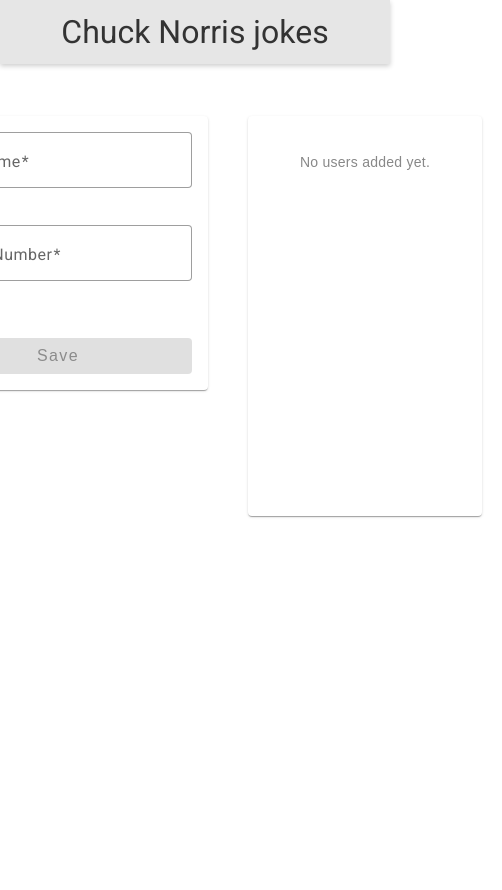
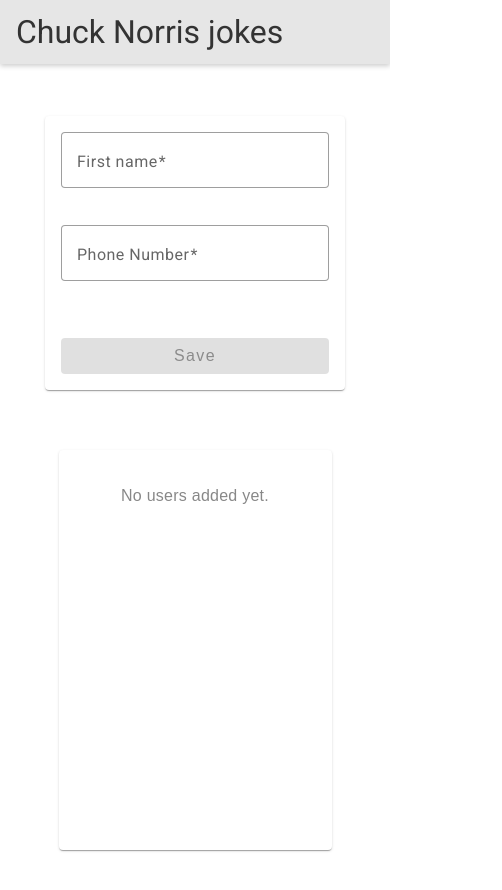
Before and after one commit to olga8karp/chuck-norris-jokes, an Angular app: page / in a window 390 px wide. Shown: the top 890 px of the page, 502 px wide, since content can reach past the window. Before the commit the page ends 844 px from the top, so only its background shows below. Built offline with nearby package versions, Linux system fonts and the light colour scheme.

Commit message:
Improve styles: add mobile resolution

```diff
--- a/src/app/app.component.scss
+++ b/src/app/app.component.scss
@@ -9,7 +9,6 @@
   background-color: #e6e6e6;
   color: #333;
   padding: 1rem;
-  text-align: center;
   box-shadow: 0 2px 5px rgba(0, 0, 0, 0.2);
 }
 
@@ -22,6 +21,12 @@
   .components-container {
     display: flex;
     flex-direction: row;
+    gap: 20px;
+
+    @media (max-width: 1000px) {
+      flex-direction: column;
+      align-items: center;
+    }
   }
 }
 
--- a/src/app/random-jokes-list/random-jokes-list.component.scss
+++ b/src/app/random-jokes-list/random-jokes-list.component.scss
@@ -5,7 +5,7 @@
 
   mat-card {
     width: 100%;
-    min-width: 60vw;
+    min-width: 70vw;
     min-height: 400px;
   }
 
@@ -46,6 +46,7 @@
     text-align: center;
     color: #888;
     padding: 20px 0;
+    font-size: 1rem;
   }
 
   mat-list {
--- a/src/app/user-contact-form/user-contact-form.component.scss
+++ b/src/app/user-contact-form/user-contact-form.component.scss
@@ -17,7 +17,7 @@
   button {
     width: 100%;
     padding: 12px;
-    font-size: 16px;
+    font-size: 1rem;
     font-weight: normal;
     font-family: inherit;
   }
@@ -36,7 +36,7 @@
   .save-button {
     width: 100%;
     padding: 12px;
-    font-size: 16px;
+    font-size: 1rem;
     font-weight: normal;
     font-family: inherit;
   }
@@ -55,7 +55,7 @@
     }
 
     p {
-      font-size: 16px;
+      font-size: 1rem;
       margin-bottom: 10px;
     }
   }
```
